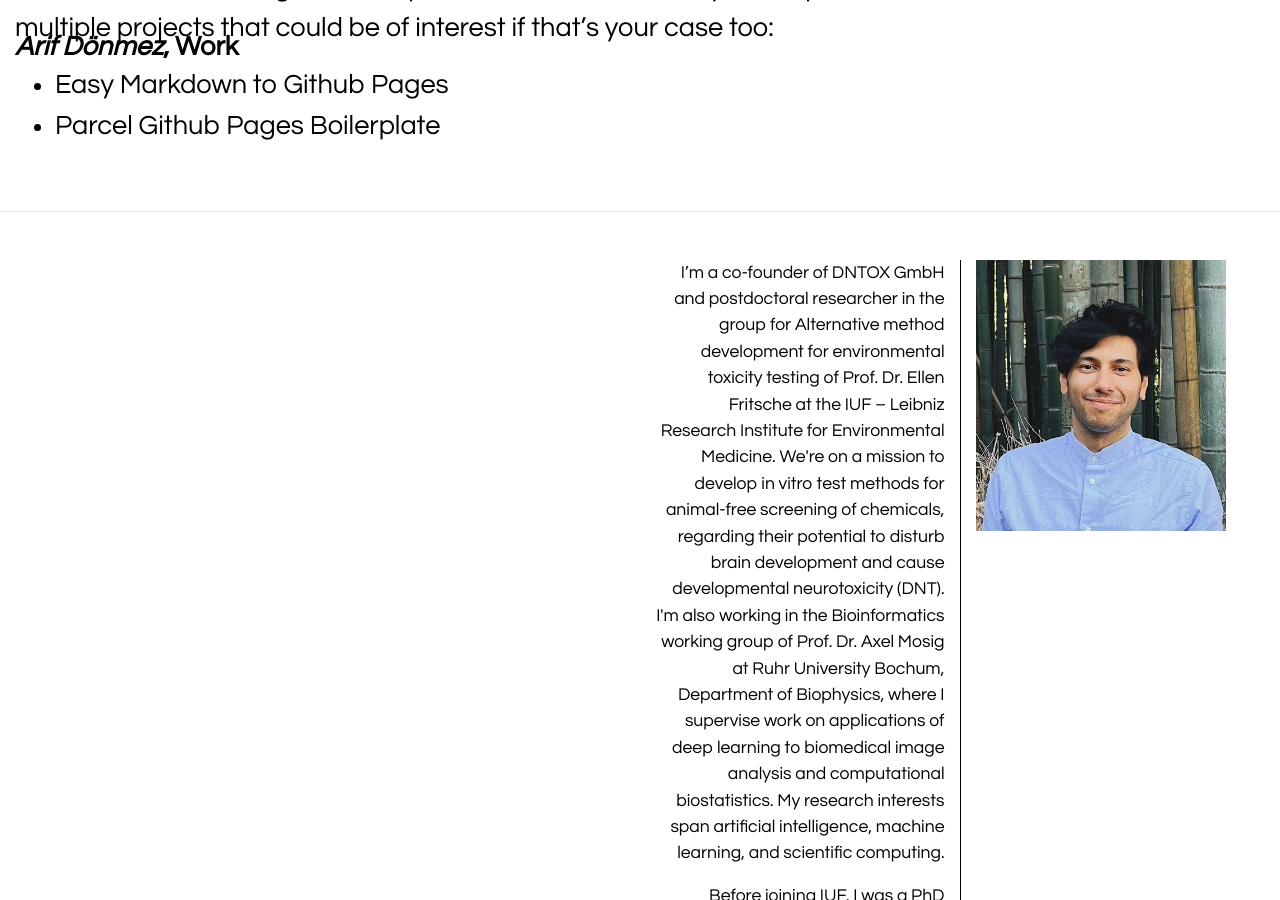
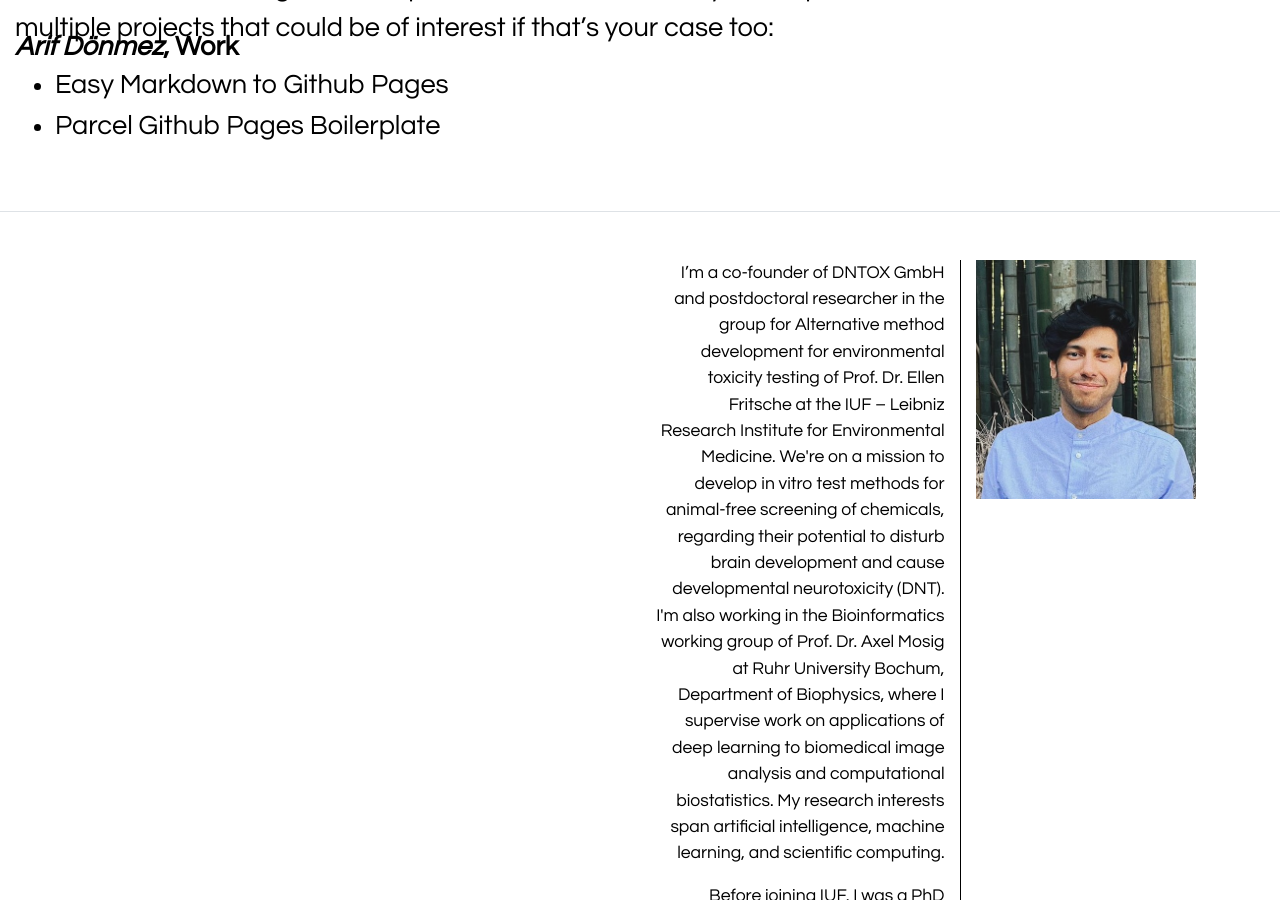
Before and after one commit to alim-zend/alim-zend.github.io, a Jekyll site: the page built from index.md, in a window 1280 px wide and 900 px high, scrolled down 4804 px. Built offline with Jekyll 4.4.1, drawn with Linux system fonts in a browser that asks for light colours.

Commit message:
Update footer.html

```diff
--- a/_includes/footer.html
+++ b/_includes/footer.html
@@ -20,7 +20,7 @@
         </p>
       </div>
       <div class="col-sm" style="font-weight:bold;border-width: thin;border-left-style: solid;">
-        <img src="arifdoenmez.jpg" alt="Arif Doenmez" width="250px;">
+        <img src="arifdoenmez.jpg" alt="Arif Doenmez" width="220px;">
       </div>
 
     </div>
```
